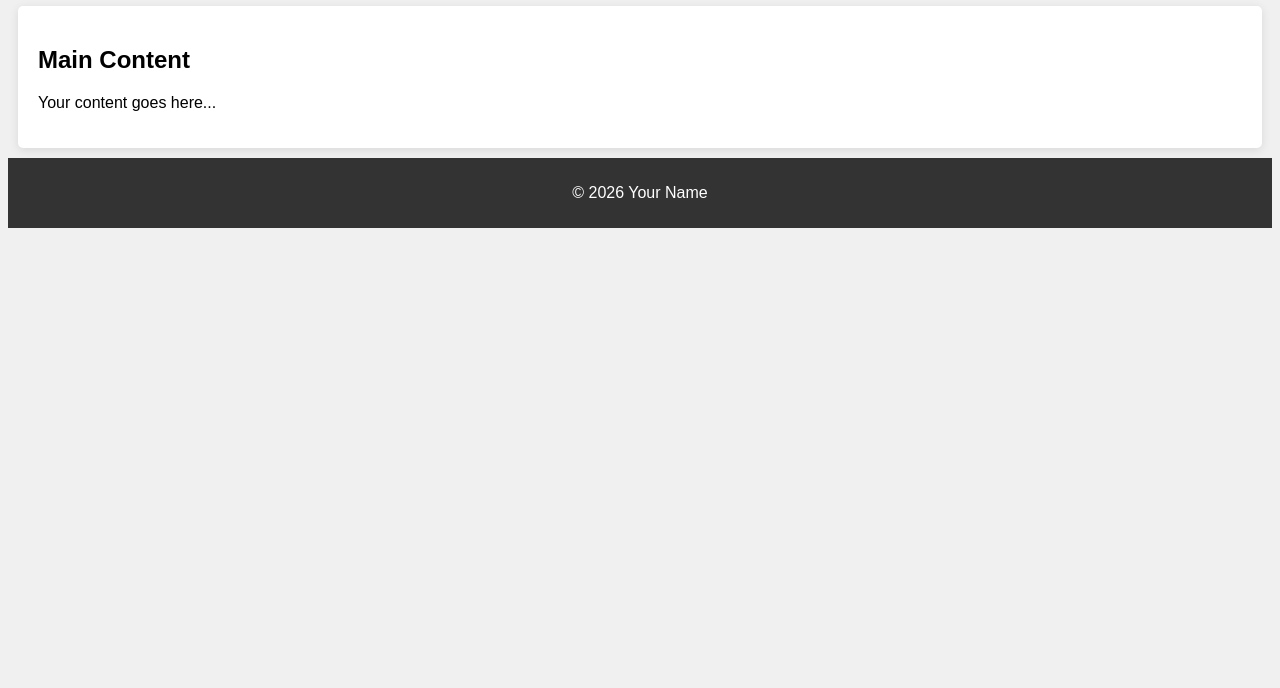
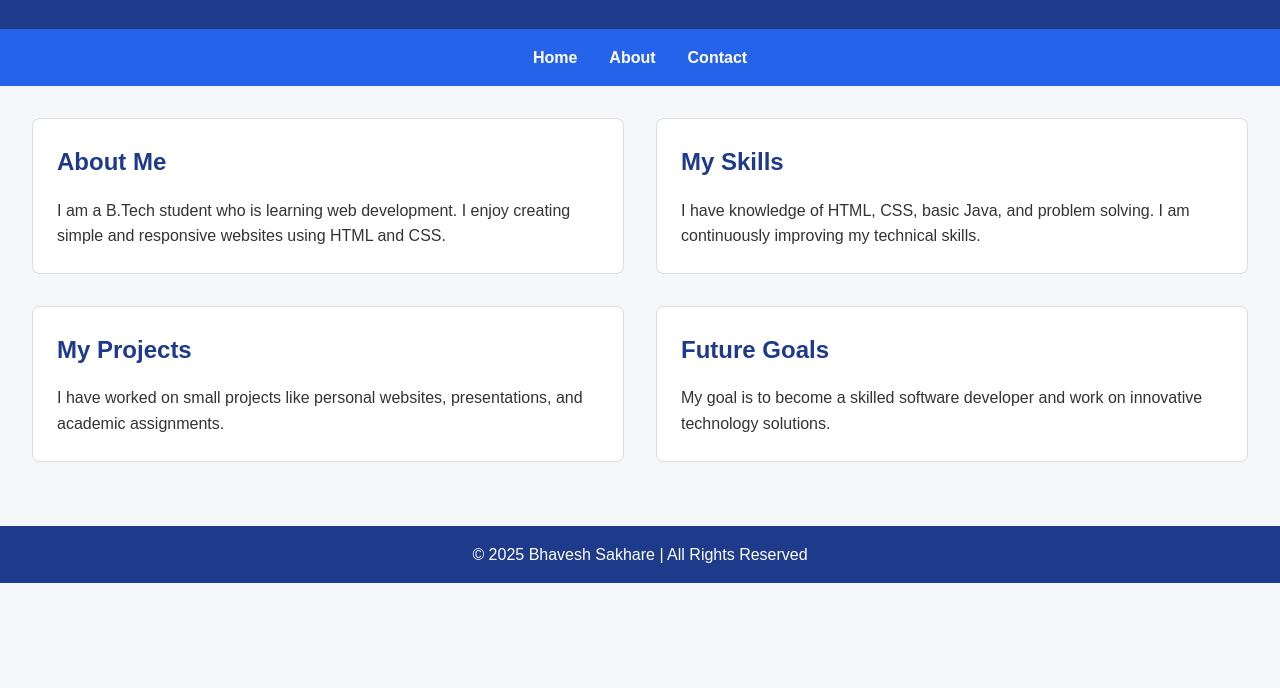
Before and after one commit to zen-coder4/assingment-HTML-SCC, a plain HTML site: page INDEX.HTML in a window 1280 px wide. Shown: the part 112-800 px from the top of the page. Drawn offline with Linux system fonts and the light colour scheme.

Commit message:
Updated INDEX.HTML with new content

```diff
--- a/INDEX.HTML
+++ b/INDEX.HTML
@@ -1,41 +1,196 @@
 <!DOCTYPE html>
 <html lang="en">
 <head>
+        <style>
+            /* Reset Default Styling */
+* {
+    margin: 0;
+    padding: 0;
+    box-sizing: border-box;
+}
+
+/* Body Styling */
+body {
+    font-family: Arial, sans-serif;
+    background-color: #f4f6f8;
+    color: #333;
+    line-height: 1.6;
+}
+
+/* Header */
+header {
+    background-color: #1e3a8a;
+    color: white;
+    text-align: center;
+    padding: 2rem;
+}
+
+tagline {
+    font-size: 1.1rem;
+    margin-top: 0.5rem;
+}
+
+/* Navigation */
+nav {
+    background-color: #2563eb;
+}
+
+.nav-links {
+    display: flex;
+    justify-content: center;
+    list-style: none;
+}
+
+.nav-links li {
+    margin: 1rem;
+}
+
+.nav-links a {
+    color: white;
+    text-decoration: none;
+    font-weight: bold;
+}
+
+.nav-links a:hover {
+    text-decoration: underline;
+}
+
+/* Main Content */
+main {
+    padding: 2rem;
+}
+
+/* Sections */
+.content-section {
+    display: flex;
+    gap: 2rem;
+    margin-bottom: 2rem;
+}
+
+/* Articles */
+article {
+    background-color: white;
+    padding: 1.5rem;
+    border: 1px solid #ddd;
+    border-radius: 8px;
+    width: 50%;
+}
+
+/* Headings */
+h2 {
+    color: #1e3a8a;
+    margin-bottom: 1rem;
+}
+
+/* Paragraphs */
+p {
+    font-size: 1rem;
+}
+
+/* Footer */
+footer {
+    background-color: #1e3a8a;
+    color: white;
+    text-align: center;
+    padding: 1rem;
+}
+
+/* ---------------- Responsive Design ---------------- */
+
+/* Mobile View */
+@media (max-width: 768px) {
+
+    /* Stack Navigation */
+    .nav-links {
+        flex-direction: column;
+        align-items: center;
+    }
+
+    /* Make Content Single Column */
+    .content-section {
+        flex-direction: column;
+    }
+
+    article {
+        width: 100%;
+    }
+
+}
+
+        </style>
+
     <meta charset="UTF-8">
     <meta name="viewport" content="width=device-width, initial-scale=1.0">
-    <title>Your Document Title</title>
-    <!-- Removed the redundant external CSS link -->
-    <style>
-        /* Internal styles for better organization */
-        body {
-            background-color: #f0f0f0;
-            font-family: Arial, sans-serif;
-        }
-        header, footer {
-            background-color: #333;
-            color: white;
-            padding: 10px;
-            text-align: center;
-        }
-        main {
-            padding: 20px;
-            background-color: white;
-            margin: 10px;
-            border-radius: 5px;
-            box-shadow: 0 2px 10px rgba(0,0,0,0.1);
-        }
-    </style>
+    <title>My Personal Website</title>
 </head>
 <body>
+
+    <!-- Header Section -->
     <header>
-        <h1>Welcome to My Document</h1>
+        <h1>Bhavesh Sakhare</h1>
+        <p class="tagline">Web Developer | Student | Creator</p>
     </header>
+
+    <!-- Navigation -->
+    <nav>
+        <ul class="nav-links">
+            <li><a href="#home">Home</a></li>
+            <li><a href="#about">About</a></li>
+            <li><a href="#contact">Contact</a></li>
+        </ul>
+    </nav>
+
+    <!-- Main Content -->
     <main>
-        <h2>Main Content</h2>
-        <p>Your content goes here...</p>
+
+        <!-- Section 1 -->
+        <section class="content-section" id="about">
+            <article>
+                <h2>About Me</h2>
+                <p>
+                    I am a B.Tech student who is learning web development.
+                    I enjoy creating simple and responsive websites using
+                    HTML and CSS.
+                </p>
+            </article>
+
+            <article>
+                <h2>My Skills</h2>
+                <p>
+                    I have knowledge of HTML, CSS, basic Java,
+                    and problem solving. I am continuously
+                    improving my technical skills.
+                </p>
+            </article>
+        </section>
+
+        <!-- Section 2 -->
+        <section class="content-section">
+            <article>
+                <h2>My Projects</h2>
+                <p>
+                    I have worked on small projects like
+                    personal websites, presentations,
+                    and academic assignments.
+                </p>
+            </article>
+
+            <article>
+                <h2>Future Goals</h2>
+                <p>
+                    My goal is to become a skilled software
+                    developer and work on innovative
+                    technology solutions.
+                </p>
+            </article>
+        </section>
+
     </main>
-    <footer>
-        <p>&copy; 2026 Your Name</p>
+
+    <!-- Footer -->
+    <footer id="contact">
+        <p>© 2025 Bhavesh Sakhare | All Rights Reserved</p>
     </footer>
+
 </body>
 </html>
```
